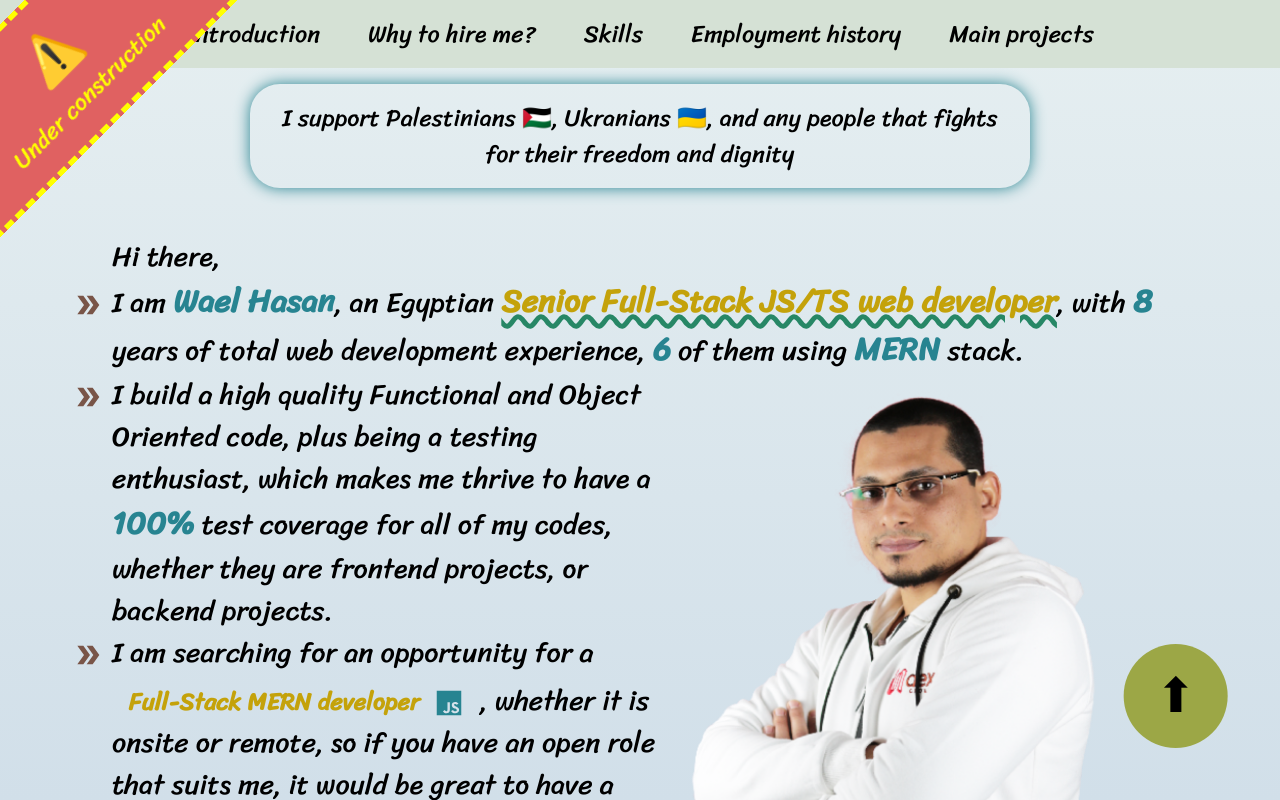
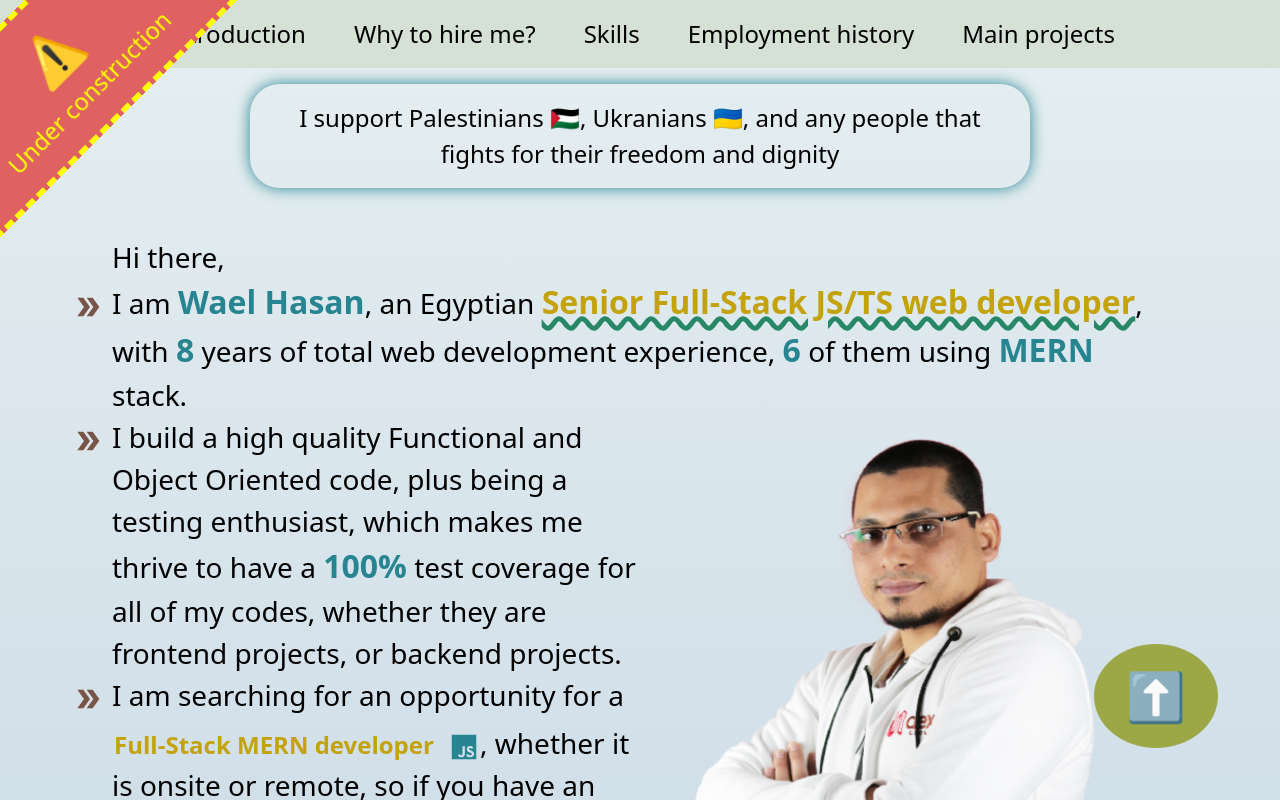
Before and after one commit to waelhasan/personal-site, a Next.js app: page / in a window 1280 px wide. Built offline with nearby package versions, Linux system fonts and the light colour scheme.

Commit message:
Change html#lang to en

```diff
--- a/src/app/layout.tsx
+++ b/src/app/layout.tsx
@@ -20,21 +20,20 @@ export default function RootLayout({
 }) {
   return (
     <html
-      lang="ar"
-      className={`
+      lang="en"
+      className="
         h-full w-[100vw]
         overflow-x-hidden
         text-[11px] sm:text-[12px] md:text-[14px] lg:text-[14px] xl:text-[16px] text-[--foreground-rgb]
         bg-gradient-to-b from-[--background-start-rgb] to-[--background-end-rgb]
-      `}>
-      <body
-        className={`
-          ${sriracha.className}
-          relative
-          h-full w-full
-          overflow-x-hidden
-          scroll-smooth
-        `}>
+      ">
+      <body className="
+        ${sriracha.className}
+        relative
+        h-full w-full
+        overflow-x-hidden
+        scroll-smooth
+      ">
         <UnderconstructionNotice />
         <Navbar />
         <FreedomSupportNotice />
```
